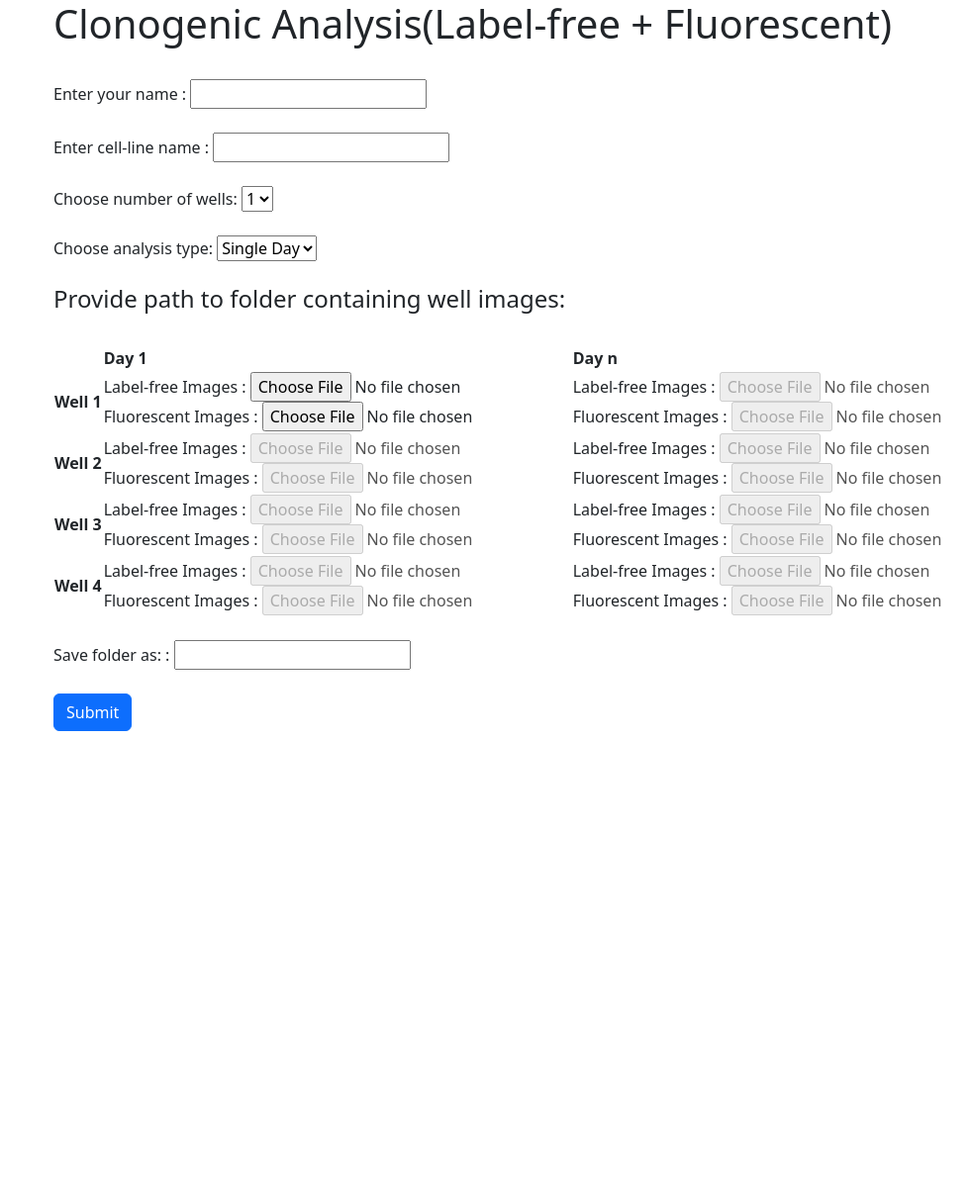
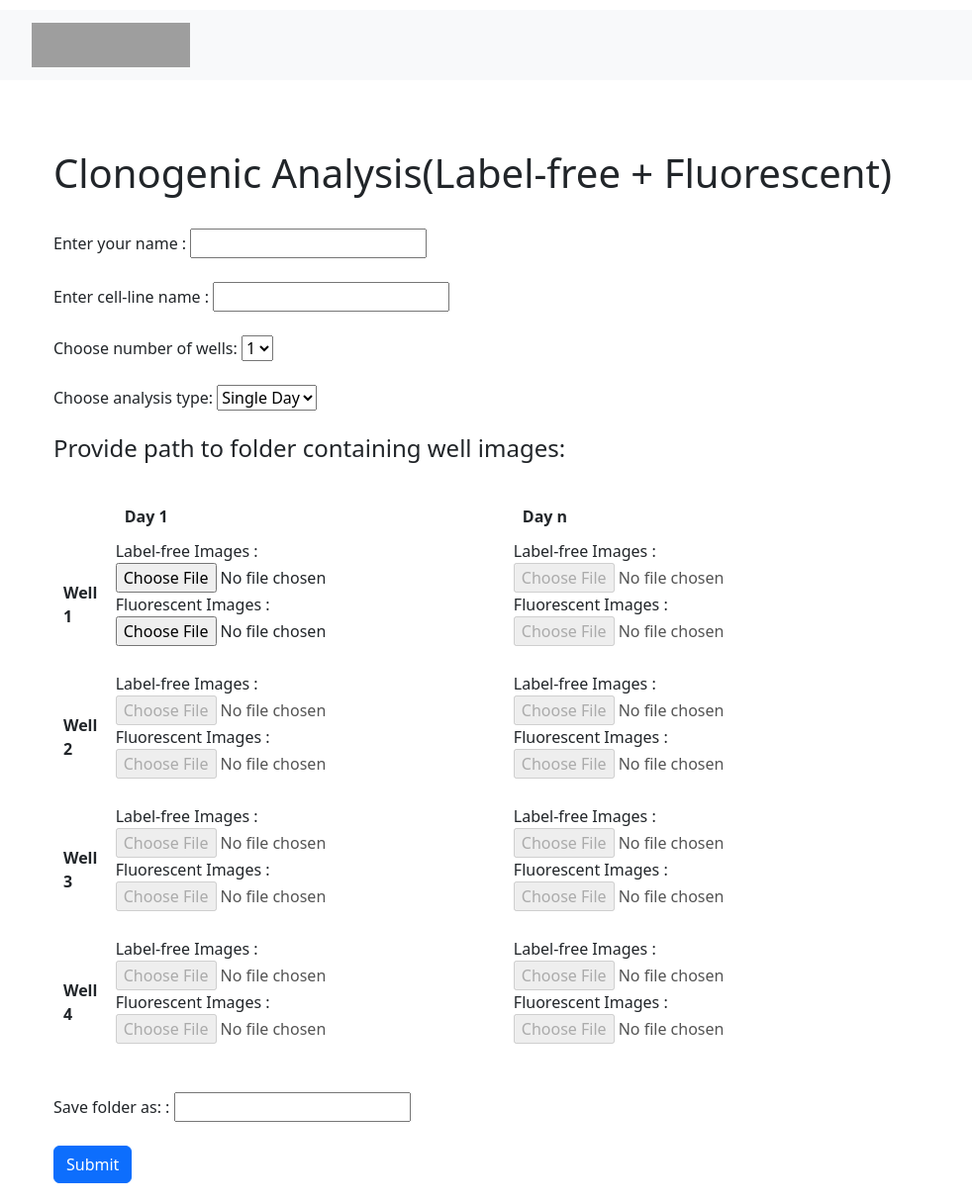
Before and after one commit to sraut-scellbio/assay_analysis_API, a Django app: page /clono_assay in a window 1280 px wide. Shown: the whole page at 99% size, without its empty margins (28-1010 px from the left). Before the commit the page ends 739 px from the top, so only its background shows below. Run offline with Django 4.2, Linux system fonts and the light colour scheme; grey boxes are pictures that could not be loaded.

Commit message:
add table alignment and styling

```diff
--- a/assay_api/static/css/clono_assay.css
+++ b/assay_api/static/css/clono_assay.css
@@ -1,4 +1,53 @@
-.image-inputs {
-    padding: 10px 0; /* Adjust the vertical padding to increase space between rows */
-    padding-right: 5px;
-  }
+/* Style for the upload button */
+.upload-container {
+    text-align: center;
+    justify-content: center;
+    align-items: center;
+    padding: 20px;
+    background-color: #ffffff;
+    margin-top: 50px;
+    margin-left: 50px;
+    margin-right: 300px;
+}
+
+th {
+  align: center;
+  padding: 10px;
+}
+
+td, tr {
+  height: 40px;
+  border: 1px solid #777;
+}
+
+.upload-button {
+    display: inline-block;
+    padding: 10px 20px;
+    font-size: 16px;
+    color: white;
+    background-color: #007bff;
+    border: none;
+    border-radius: 5px;
+    cursor: pointer;
+    transition: background-color 0.3s;
+}
+
+.upload-button:hover {
+    background-color: #0056b3;
+}
+
+.file-input {
+    display: none;
+}
+
+.preview {
+    margin-top: 20px;
+}
+
+.navbar{
+  margin: 10px;
+}
+
+.navbar-brand{
+     margin-left:50px !important;
+}
--- a/assay_api/static/css/scellbio_landing.css
+++ b/assay_api/static/css/scellbio_landing.css
@@ -28,5 +28,5 @@
 }
 
 .navbar-brand{
-     margin-left:50px !important;
+  margin-left:50px !important;
 }
--- a/assay_api/templates/assay_api_app/clono_assay.html
+++ b/assay_api/templates/assay_api_app/clono_assay.html
@@ -9,6 +9,12 @@
     <title></title>
   </head>
   <body>
+    <nav id="navbar" class="navbar bg-body-tertiary">
+      <a class="navbar-brand" href="https://www.scellbio.com/">
+        <img id='navlogo' src="https://static.wixstatic.com/media/fecc3c_7b3e54e6d97f41e7bd4b5eb90a3f3d76~mv2.png/v1/fill/w_374,h_109,al_c,q_85,usm_0.66_1.00_0.01,enc_auto/fecc3c_7b3e54e6d97f41e7bd4b5eb90a3f3d76~mv2.png" alt="Bootstrap" width="160" height="45">
+      </a>
+    </nav>
+    <div class="upload-container" align="center">
       <div class="container" align="left">
         <h1>Clonogenic Analysis(Label-free + Fluorescent)</h1>
         <br>
@@ -34,13 +40,13 @@
                   <td>
                       <div class="d-1">
                         {{ form.w1_d1_lf.label_tag }} {{ form.w1_d1_lf }}<br>
-                      {{ form.w1_d1_fluo.label_tag }} {{ form.w1_d1_fluo }}<br>
+                        {{ form.w1_d1_fluo.label_tag }} {{ form.w1_d1_fluo }}<br><br>
                       </div>
                   </td>
                   <td>
                     <div class="d-n">
                       {{ form.w1_dn_lf.label_tag }} {{ form.w1_dn_lf }}<br>
-                    {{ form.w1_dn_fluo.label_tag }} {{ form.w1_dn_fluo }}<br>
+                      {{ form.w1_dn_fluo.label_tag }} {{ form.w1_dn_fluo }}<br><br>
                     </div>
                   </td>
                 </div>
@@ -51,13 +57,13 @@
                   <td>
                     <div class="d-1">
                       {{ form.w2_d1_lf.label_tag }} {{ form.w2_d1_lf }}<br>
-                    {{ form.w2_d1_fluo.label_tag }} {{ form.w2_d1_fluo }}<br>
+                      {{ form.w2_d1_fluo.label_tag }} {{ form.w2_d1_fluo }}<br><br>
                     </div>
                 </td>
                 <td>
                   <div class="d-n">
                     {{ form.w2_dn_lf.label_tag }} {{ form.w2_dn_lf }}<br>
-                  {{ form.w2_dn_fluo.label_tag }} {{ form.w2_dn_fluo }}<br>
+                    {{ form.w2_dn_fluo.label_tag }} {{ form.w2_dn_fluo }}<br><br>
                   </div>
                   </td>
                 </div>
@@ -68,13 +74,13 @@
                   <td>
                     <div class="d-1">
                       {{ form.w3_d1_lf.label_tag }} {{ form.w3_d1_lf }}<br>
-                    {{ form.w3_d1_fluo.label_tag }} {{ form.w3_d1_fluo }}<br>
+                      {{ form.w3_d1_fluo.label_tag }} {{ form.w3_d1_fluo }}<br><br>
                     </div>
                 </td>
                 <td>
                   <div class="d-n">
                     {{ form.w3_dn_lf.label_tag }} {{ form.w3_dn_lf }}<br>
-                  {{ form.w3_dn_fluo.label_tag }} {{ form.w3_dn_fluo }}<br>
+                    {{ form.w3_dn_fluo.label_tag }} {{ form.w3_dn_fluo }}<br><br>
                   </div>
                   </td>
                 </div>
@@ -85,13 +91,13 @@
                   <td>
                     <div class="d-1">
                       {{ form.w4_d1_lf.label_tag }} {{ form.w4_d1_lf }}<br>
-                    {{ form.w4_d1_fluo.label_tag }} {{ form.w4_d1_fluo }}<br>
+                      {{ form.w4_d1_fluo.label_tag }} {{ form.w4_d1_fluo }}<br><br>
                     </div>
                 </td>
                 <td>
                   <div class="d-n">
                     {{ form.w4_dn_lf.label_tag }} {{ form.w4_dn_lf }}<br>
-                  {{ form.w4_dn_fluo.label_tag }} {{ form.w4_dn_fluo }}<br>
+                    {{ form.w4_dn_fluo.label_tag }} {{ form.w4_dn_fluo }}<br><br>
                   </div>
                   </td>
                 </div>
@@ -103,5 +109,6 @@
           <input type="submit" class="btn btn-primary" name="submit" value="Submit">
         </form>
       </div>
+    </div>
   </body>
 </html>
```
Also changed, not shown: assay_api/static/css/clono_assay_labelfree.css (+52 -4 lines), assay_api/templates/assay_api_app/clono_assay_labelfree.html (+7 -0 lines). Lines whose indentation alone changed are shown as unchanged.
